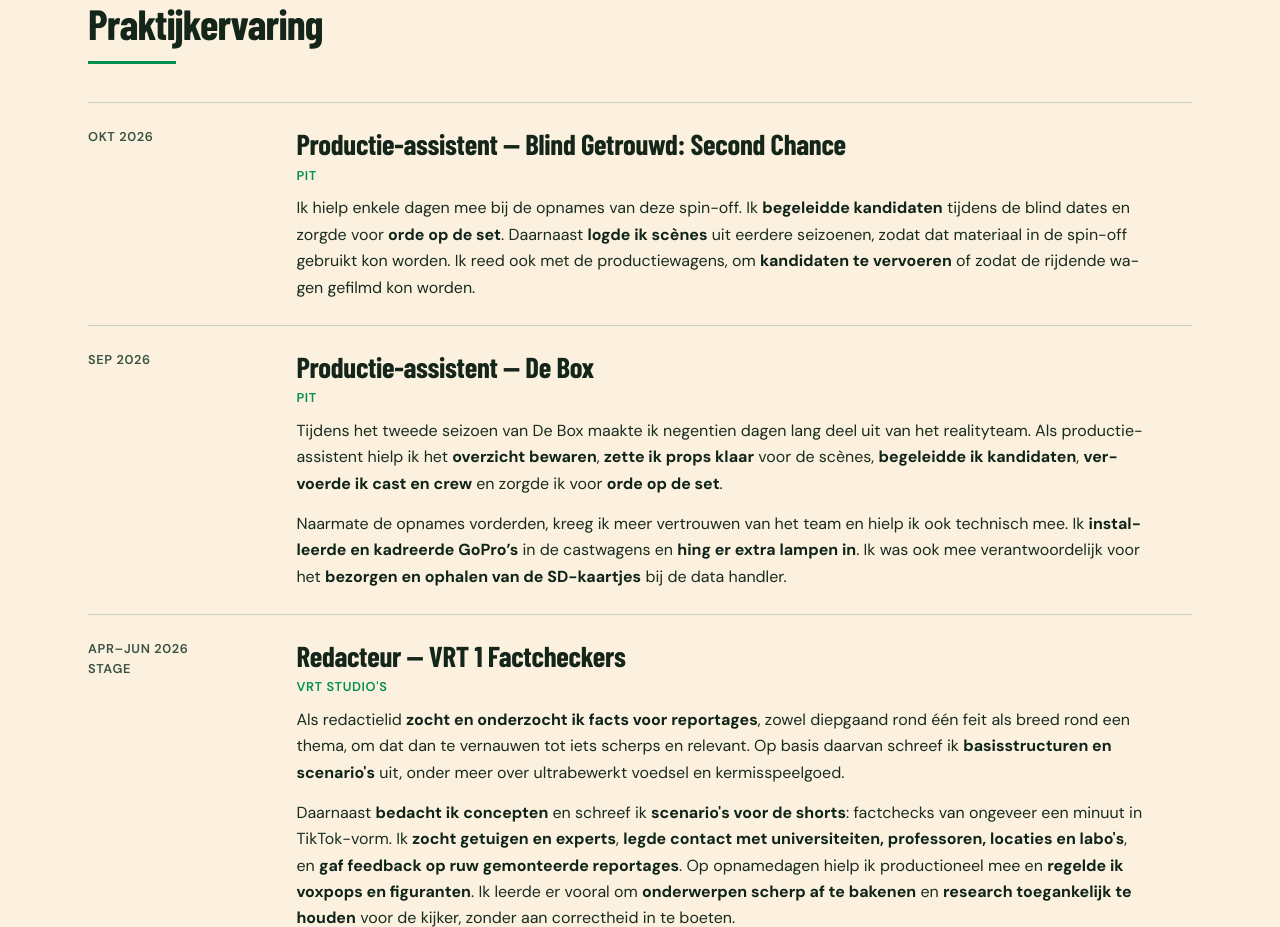
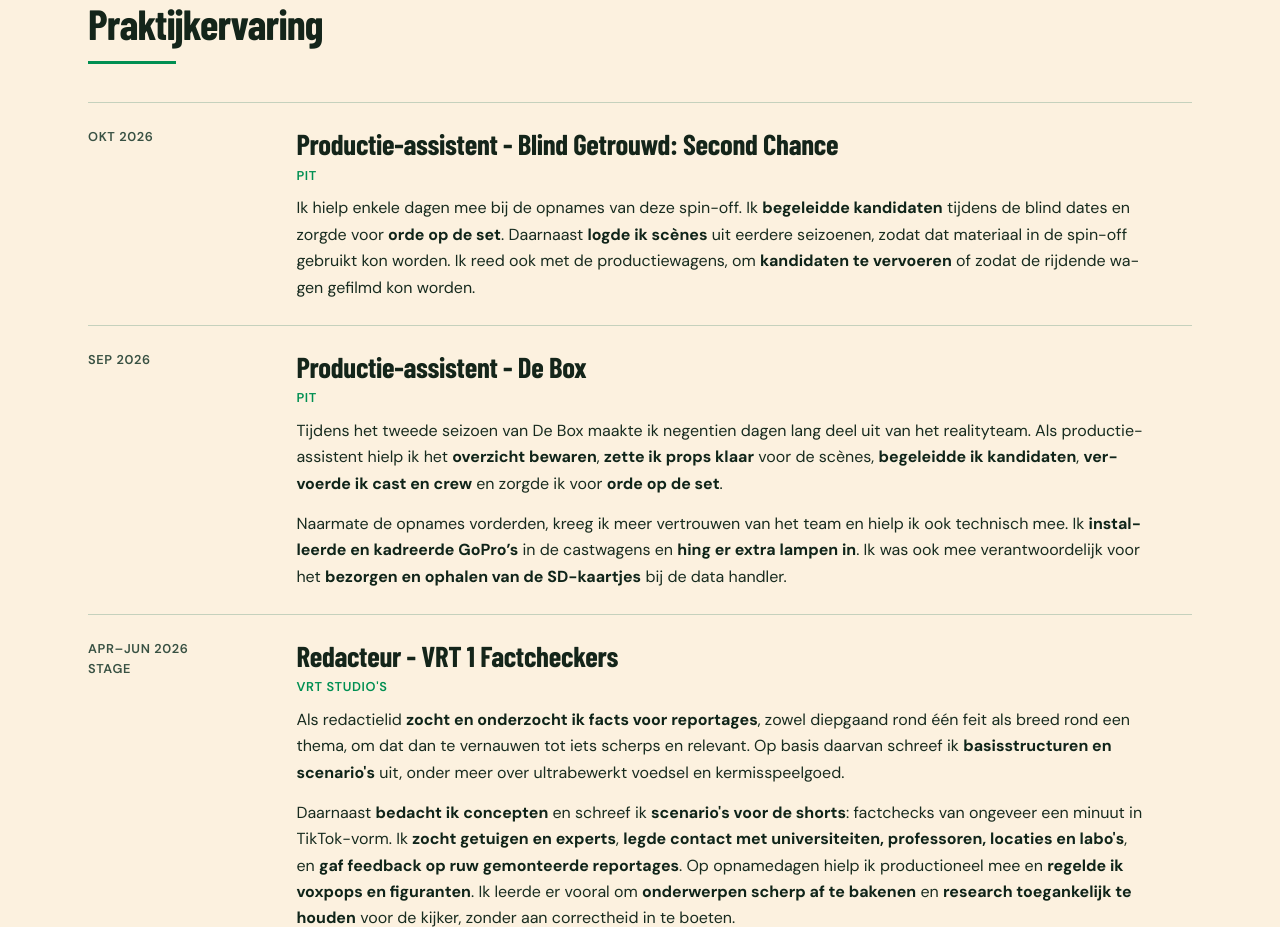
Before and after one commit to robinbonnast/portfolio, a plain HTML site: page index.html in a window 1280 px wide. Shown: the part 4019-4946 px from the top of the page. Drawn offline with nearby package versions, Linux system fonts and the light colour scheme; a web font is replaced by a local one.

Commit message:
Gedachtestreepjes vervangen door koppelteken
Co-Authored-By: Claude Sonnet 5.5 <noreply@anthropic.com>
Claude-Session: https://claude.ai/code/session_019YCaPAvhVuw4mjyUppYiqw

```diff
--- a/index.html
+++ b/index.html
@@ -727,15 +727,15 @@
       </div>
       <div class="ledger">
         <div class="entry reveal">
-          <div class="when num">okt 2026</div><div><h3>Productie-assistent — Blind Getrouwd: Second Chance</h3><div class="org">PIT</div><p>Ik hielp enkele dagen mee bij de opnames van deze spin-off. Ik <strong>begeleidde kandidaten</strong> tijdens de blind dates en zorgde voor <strong>orde op de set</strong>. Daarnaast <strong>logde ik scènes</strong> uit eerdere seizoenen, zodat dat materiaal in de spin-off gebruikt kon worden. Ik reed ook met de productiewagens, om <strong>kandidaten te vervoeren</strong> of zodat de rijdende wagen gefilmd kon worden.</p></div>
+          <div class="when num">okt 2026</div><div><h3>Productie-assistent - Blind Getrouwd: Second Chance</h3><div class="org">PIT</div><p>Ik hielp enkele dagen mee bij de opnames van deze spin-off. Ik <strong>begeleidde kandidaten</strong> tijdens de blind dates en zorgde voor <strong>orde op de set</strong>. Daarnaast <strong>logde ik scènes</strong> uit eerdere seizoenen, zodat dat materiaal in de spin-off gebruikt kon worden. Ik reed ook met de productiewagens, om <strong>kandidaten te vervoeren</strong> of zodat de rijdende wagen gefilmd kon worden.</p></div>
         </div>
         <div class="entry reveal">
-          <div class="when num">sep 2026</div><div><h3>Productie-assistent — De Box</h3><div class="org">PIT</div><p>Tijdens het tweede seizoen van De Box maakte ik negentien dagen lang deel uit van het realityteam. Als productie-assistent hielp ik het <strong>overzicht bewaren</strong>, <strong>zette ik props klaar</strong> voor de scènes, <strong>begeleidde ik kandidaten</strong>, <strong>vervoerde ik cast en crew</strong> en zorgde ik voor <strong>orde op de set</strong>.</p><p>Naarmate de opnames vorderden, kreeg ik meer vertrouwen van het team en hielp ik ook technisch mee. Ik <strong>installeerde en kadreerde GoPro’s</strong> in de castwagens en <strong>hing er extra lampen in</strong>. Ik was ook mee verantwoordelijk voor het <strong>bezorgen en ophalen van de SD-kaartjes</strong> bij de data handler.</p></div>
+          <div class="when num">sep 2026</div><div><h3>Productie-assistent - De Box</h3><div class="org">PIT</div><p>Tijdens het tweede seizoen van De Box maakte ik negentien dagen lang deel uit van het realityteam. Als productie-assistent hielp ik het <strong>overzicht bewaren</strong>, <strong>zette ik props klaar</strong> voor de scènes, <strong>begeleidde ik kandidaten</strong>, <strong>vervoerde ik cast en crew</strong> en zorgde ik voor <strong>orde op de set</strong>.</p><p>Naarmate de opnames vorderden, kreeg ik meer vertrouwen van het team en hielp ik ook technisch mee. Ik <strong>installeerde en kadreerde GoPro’s</strong> in de castwagens en <strong>hing er extra lampen in</strong>. Ik was ook mee verantwoordelijk voor het <strong>bezorgen en ophalen van de SD-kaartjes</strong> bij de data handler.</p></div>
         </div>
         <div class="entry reveal">
           <div class="when num">apr–jun 2026<br>Stage</div>
           <div>
-            <h3>Redacteur — VRT&nbsp;1 Factcheckers</h3>
+            <h3>Redacteur - VRT&nbsp;1 Factcheckers</h3>
             <div class="org">VRT Studio's</div>
             <p>Als redactielid <strong>zocht en onderzocht ik facts voor reportages</strong>, zowel diepgaand rond één feit als breed rond een thema, om dat dan te vernauwen tot iets scherps en relevant. Op basis daarvan schreef ik <strong>basisstructuren en scenario's</strong> uit, onder meer over ultrabewerkt voedsel en kermisspeelgoed.</p>
             <p>Daarnaast <strong>bedacht ik concepten</strong> en schreef ik <strong>scenario's voor de shorts</strong>: factchecks van ongeveer een minuut in TikTok-vorm. Ik <strong>zocht getuigen en experts</strong>, <strong>legde contact met universiteiten, professoren, locaties en labo's</strong>, en <strong>gaf feedback op ruw gemonteerde reportages</strong>. Op opnamedagen hielp ik productioneel mee en <strong>regelde ik voxpops en figuranten</strong>. Ik leerde er vooral om <strong>onderwerpen scherp af te bakenen</strong> en <strong>research toegankelijk te houden</strong> voor de kijker, zonder aan correctheid in te boeten.</p>
```
